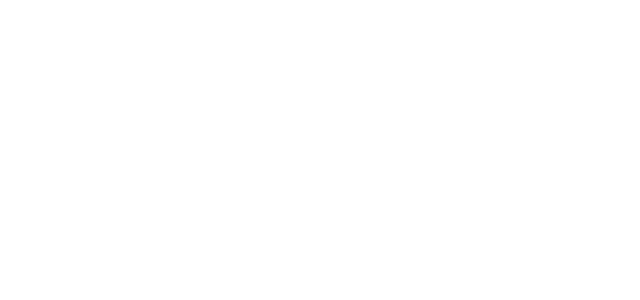
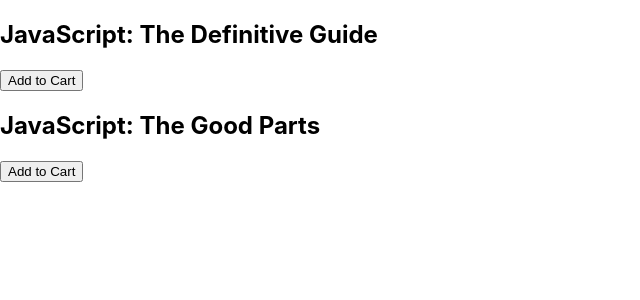
Before and after one commit to keunoh/type-3, a React (Create React App) app: page / in a window 1280 px wide. Shown: the top 300 px of the page, without its empty margins (0-640 px from the left). Built offline with nearby package versions, Linux system fonts and the light colour scheme.

Commit message:
Feat: useActionState

```diff
--- /dev/null
+++ b/src/hook/useActionState/App.js
@@ -0,0 +1,33 @@
+import { useActionState } from "react";
+import { addToCart } from "./action";
+
+function AddToCartForm({ itemID, itemTitle }) {
+  const [formState, formAction] = useActionState(addToCart, {});
+
+  return (
+    <form action={formAction}>
+      <h2>{itemTitle}</h2>
+      <input type="hidden" name="itemID" value={itemID} />
+      <button type="submit">Add to Cart</button>
+      {formState?.success &&
+        <div className="toast">
+          Added to cart! Your cart now has {formState.cartSize} item.
+        </div>
+      }
+      {formState?.success === false &&
+        <div className="error">
+          Failed to add to cart: {formState.message}
+        </div>
+      }
+    </form>
+  )
+}
+
+export default function App() {
+  return (
+    <>
+      <AddToCartForm itemID="1" itemTitle="JavaScript: The Definitive Guide" />
+      <AddToCartForm itemID="2" itemTitle="JavaScript: The Good Parts" />
+    </>
+  )
+}
--- /dev/null
+++ b/src/hook/useActionState/action.js
@@ -0,0 +1,16 @@
+"use server";
+
+export async function addToCart(prevState, queryData) {
+  const itemID = queryData.get('itemID');
+  if (itemID === "1") {
+    return {
+      success: true,
+      cartSize: 12.
+    }
+  } else {
+    return {
+      success: false,
+      message: "The item is sold out."
+    }
+  }
+}
--- a/src/index.tsx
+++ b/src/index.tsx
@@ -2,7 +2,7 @@
 import ReactDOM from 'react-dom/client';
 import './index.css';
 import reportWebVitals from './testing/reportWebVitals';
-import App from './tanstack/App';
+import App from './hook/useActionState/App';
 
 const root = ReactDOM.createRoot(
   document.getElementById('root') as HTMLElement
```
